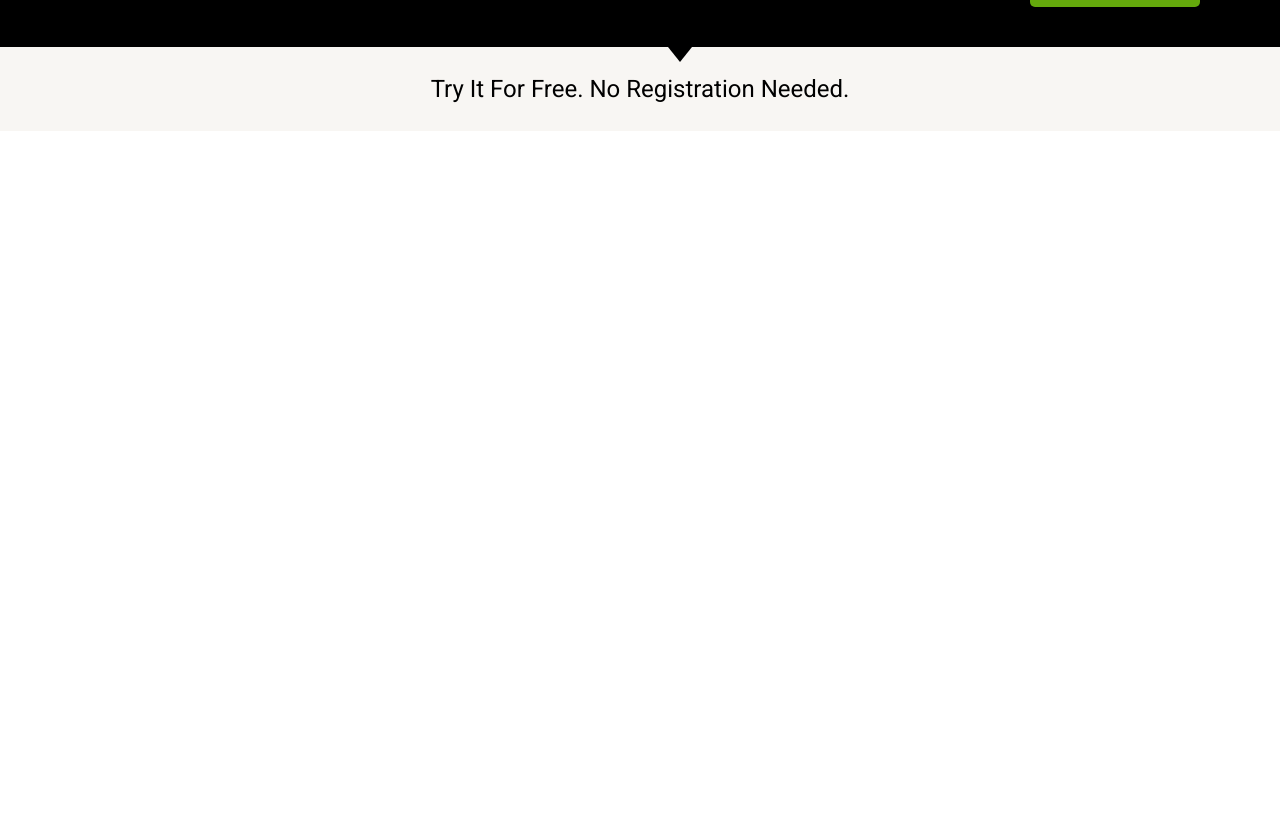
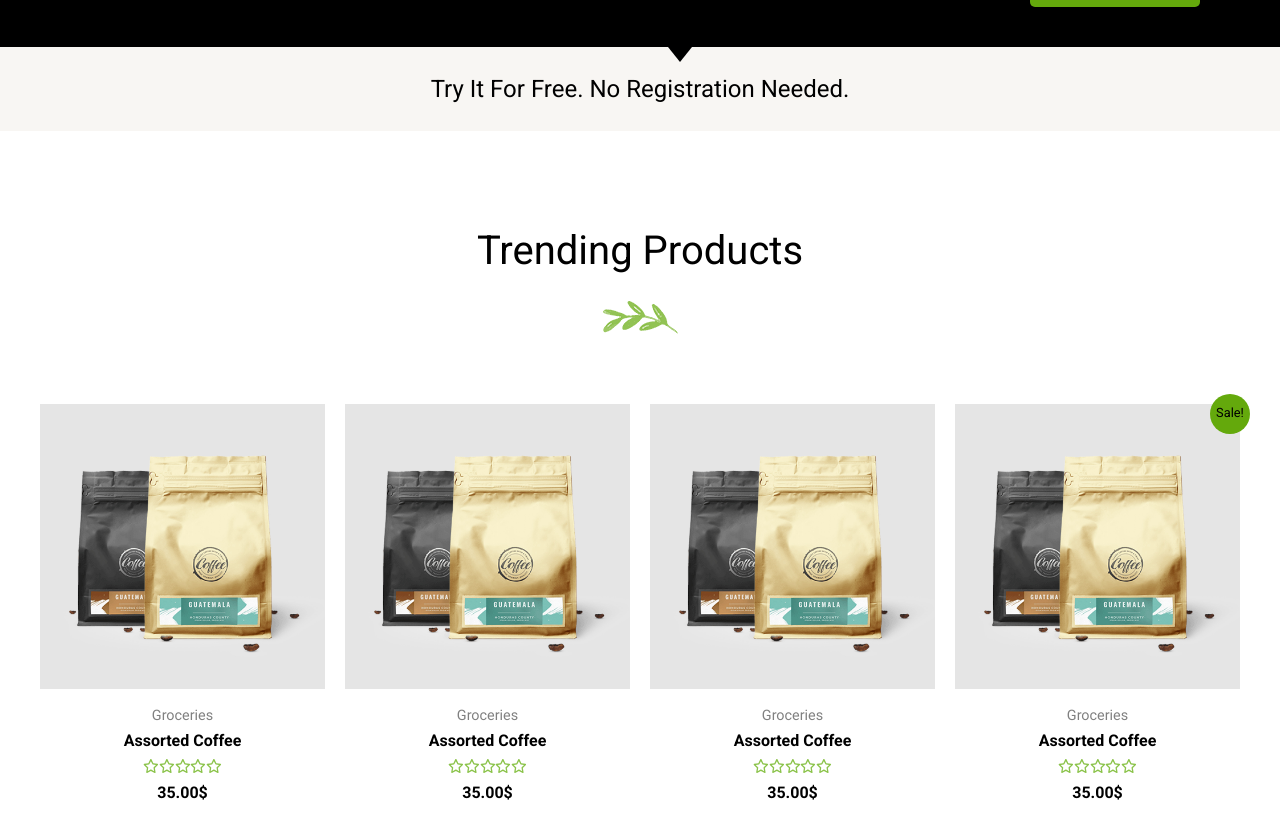
Before and after one commit to stjepanoviccc/organic-shop-ui, a React (Create React App) app: page /#/ in a window 1280 px wide. Shown: the part 2438-3277 px from the top of the page. Before the commit the page ends 2569 px from the top, so only its background shows below. Built offline with nearby package versions, Linux system fonts and the light colour scheme.

Commit message:
added trending products component

```diff
--- /dev/null
+++ b/src/components/home/products/ProductsSort.js
@@ -0,0 +1,29 @@
+import useCheckImagePath from '../../../custom_hooks/CheckImagePath';
+import ProductCard from '../../UI/cards/ProductCard';
+import styles from './ProductsSort.module.scss';
+
+const ProductsSortContainer = ({type}) => {
+    const title =
+    type === 'bestSelling' ? 'Best Selling Products' :
+    type === 'trending' ? 'Trending Products' : null;
+
+    const smallLeafImage = useCheckImagePath(`${process.env.PUBLIC_URL}/static/media/logo-leaf-new.png`, './static/media/logo-leaf-new.png');
+
+    return (
+        <div className={styles.mainWrap}>
+            <div className={styles.productsMainWrap}>
+                <h2 className={styles.title}>{title}</h2>
+                <img className={styles.leafImg} src={smallLeafImage} alt="img" />
+                <div className={styles.productsWrap}>
+                    <ProductCard />
+                    <ProductCard />
+                    <ProductCard />
+                    <ProductCard sale={true} />
+                </div>
+            </div>
+        </div>
+
+    )
+};
+
+export default ProductsSortContainer;
--- a/src/components/home/products/best_selling/BestSelling.module.scss
+++ b/src/components/home/products/ProductsSort.module.scss
@@ -1,7 +1,7 @@
-@import '../../../../scss/base/Colors.module.scss';
-@import '../../../../scss/components/Global.module.scss';
+@import '../../../scss/base/Colors.module.scss';
+@import '../../../scss/components/Global.module.scss';
 
-.bestSellingWrap {
+.productsMainWrap {
     display: flex;
     align-items: center;
     flex-direction: column;
@@ -18,7 +18,7 @@
     height: 100%;
 }
 
-.bestSellingProductsWrap {
+.productsWrap {
     width: 100%;
     display: grid;
     grid-template-columns: repeat(4, 1fr);
--- a/src/components/home/products/best_selling/BestSelling.js
+++ /dev/null
@@ -1,25 +0,0 @@
-import useCheckImagePath from '../../../../custom_hooks/CheckImagePath';
-import ProductCard from '../../../UI/cards/ProductCard';
-import styles from './BestSelling.module.scss';
-
-const BestSellingContainer = () => {
-    const smallLeafImage = useCheckImagePath(`${process.env.PUBLIC_URL}/static/media/logo-leaf-new.png`, './static/media/logo-leaf-new.png');
-
-    return (
-        <div className={styles.mainWrap}>
-            <div className={styles.bestSellingWrap}>
-                <h2 className={styles.title}>Best Selling Products</h2>
-                <img className={styles.leafImg} src={smallLeafImage} alt="img" />
-                <div className={styles.bestSellingProductsWrap}>
-                    <ProductCard />
-                    <ProductCard />
-                    <ProductCard />
-                    <ProductCard sale={true} />
-                </div>
-            </div>
-        </div>
-
-    )
-};
-
-export default BestSellingContainer;
--- a/src/pages/Home.js
+++ b/src/pages/Home.js
@@ -1,6 +1,6 @@
 import Hero from "../components/home/hero/Hero";
 import ServicesContainer from "../components/home/services/Services";
-import BestSellingContainer from "../components/home/products/best_selling/BestSelling";
+import ProductsSortContainer from "../components/home/products/ProductsSort";
 import FreshContainer from "../components/home/fresh/FreshContainer";
 
 const HomePage = () => {
@@ -8,8 +8,9 @@ const HomePage = () => {
         <>
             <Hero />
             <ServicesContainer />
-            <BestSellingContainer />
+            <ProductsSortContainer type="bestSelling" />
             <FreshContainer />
+            <ProductsSortContainer type="trending" />
         </>
     )
 }
```
Also changed, not shown: src/components/home/products/trending/Trending.js (deleted), src/components/home/products/trending/Trending.module.scss (deleted).
